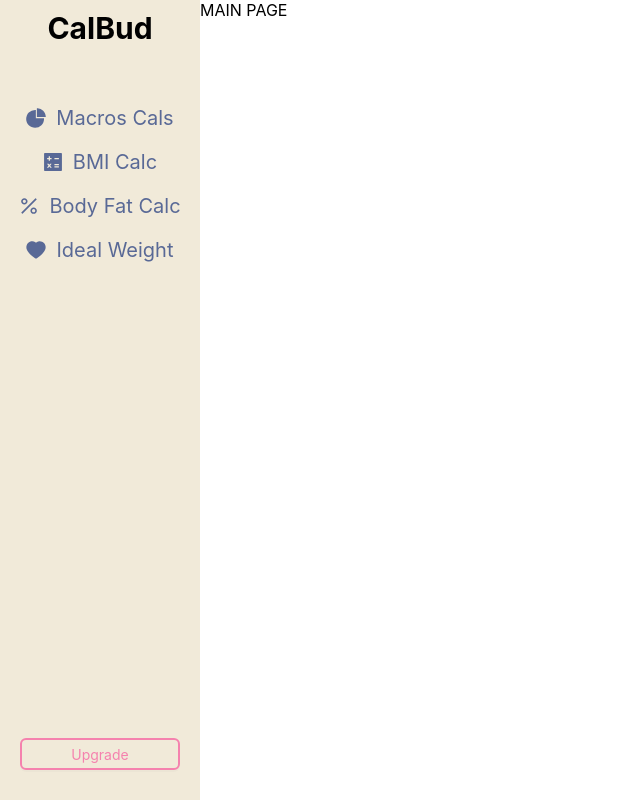
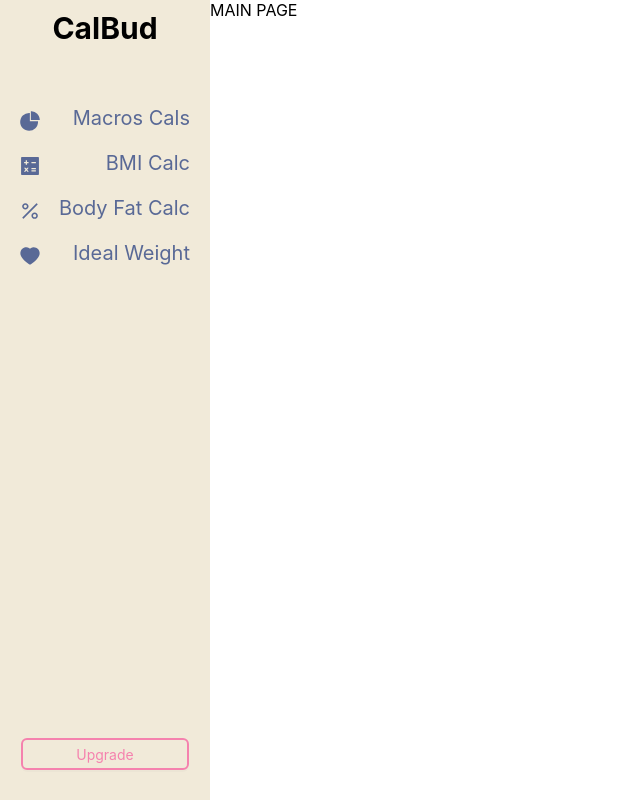
Before and after one commit to berkbozok/calBud, a React (Create React App) app: page / in a window 1280 px wide. Shown: the whole page, without its empty margins (0-640 px from the left). Built offline with nearby package versions, Linux system fonts and the light colour scheme.

Commit message:
icons adjusted

```diff
--- a/src/App.css
+++ b/src/App.css
@@ -6,7 +6,7 @@
 .nav-bar {
   background-color: #f1ead9;
   height: 100vh;
-  width: 200px;
+  width: 210px;
   position: relative;
 }
 
@@ -19,9 +19,11 @@
 
 .items {
   text-align: center;
-  padding: 10px 0 10px 0;
+  padding: 10px 20px 10px 20px;
   color: #596996;
   font-size: 20px;
+  display: flex;
+  justify-content: space-between;
 }
 
 .items:hover {
@@ -46,5 +48,5 @@
   padding: 0 0 30px 0;
 }
 .icon {
-  padding-right: 10px;
+  padding: 5px 0 0 0;
 }
```
